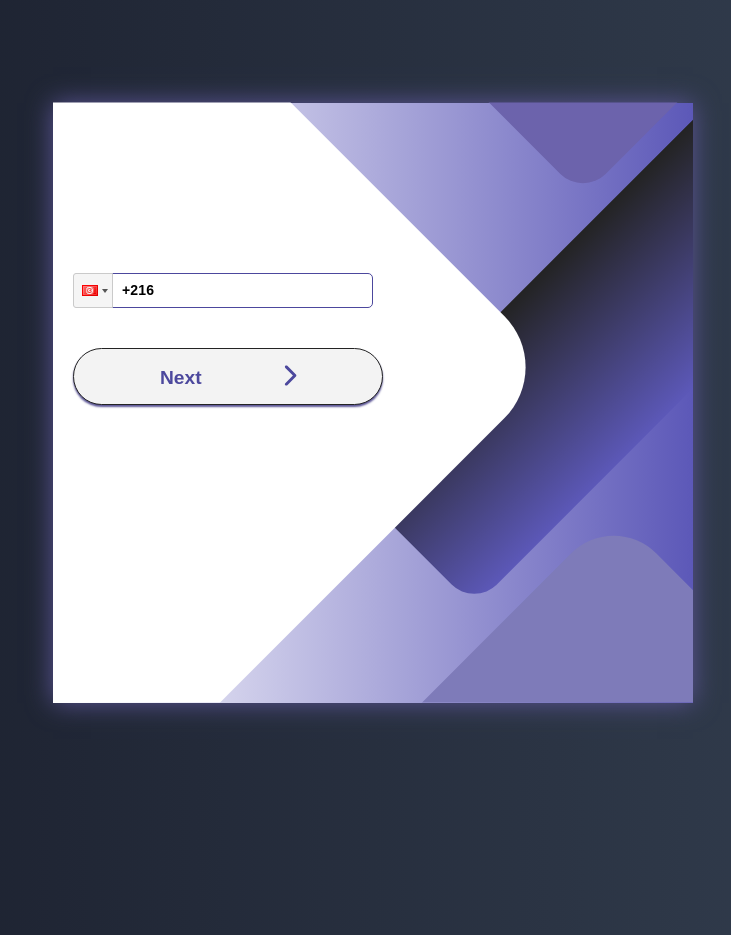
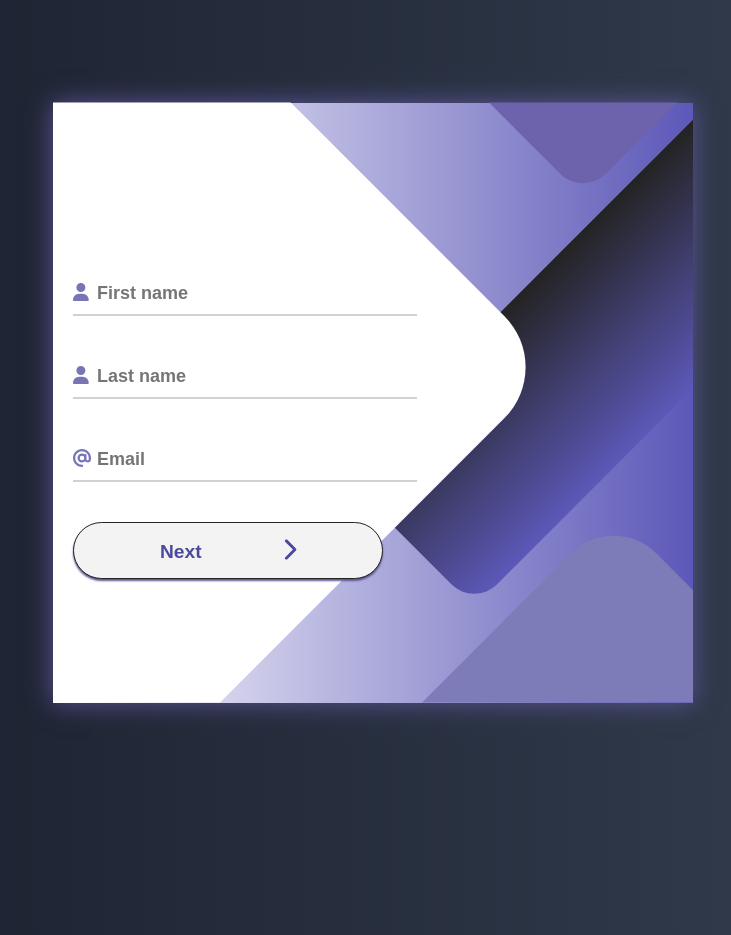
Before and after one commit to MHG-16/Wano, a React (Create React App) app: page /signup in a window 1280 px wide. Shown: the whole page, without its empty margins (267-998 px from the left). Built offline with nearby package versions, Linux system fonts and the light colour scheme.

Commit message:
add input tel

```diff
--- a/src/Components/Signup.tsx
+++ b/src/Components/Signup.tsx
@@ -18,7 +18,7 @@ export default function Signup() {
       <div className="screen">
         <div className="form-content">
           <form className="login">
-            <div className="inactive" id="partie-1">
+            <div className="active" id="partie-1">
               <div className="GruppeFields">
                 <div className="FormField">
                   <FontAwesomeIcon icon={faUser} className="icon-input" />
@@ -86,7 +86,7 @@ export default function Signup() {
                 </span>
               </div>
             </div>
-            <div className="active" id="partie-3">
+            <div className="inactive" id="partie-3">
               <div className="FormField">
                 <Input
                   value={number}
```
